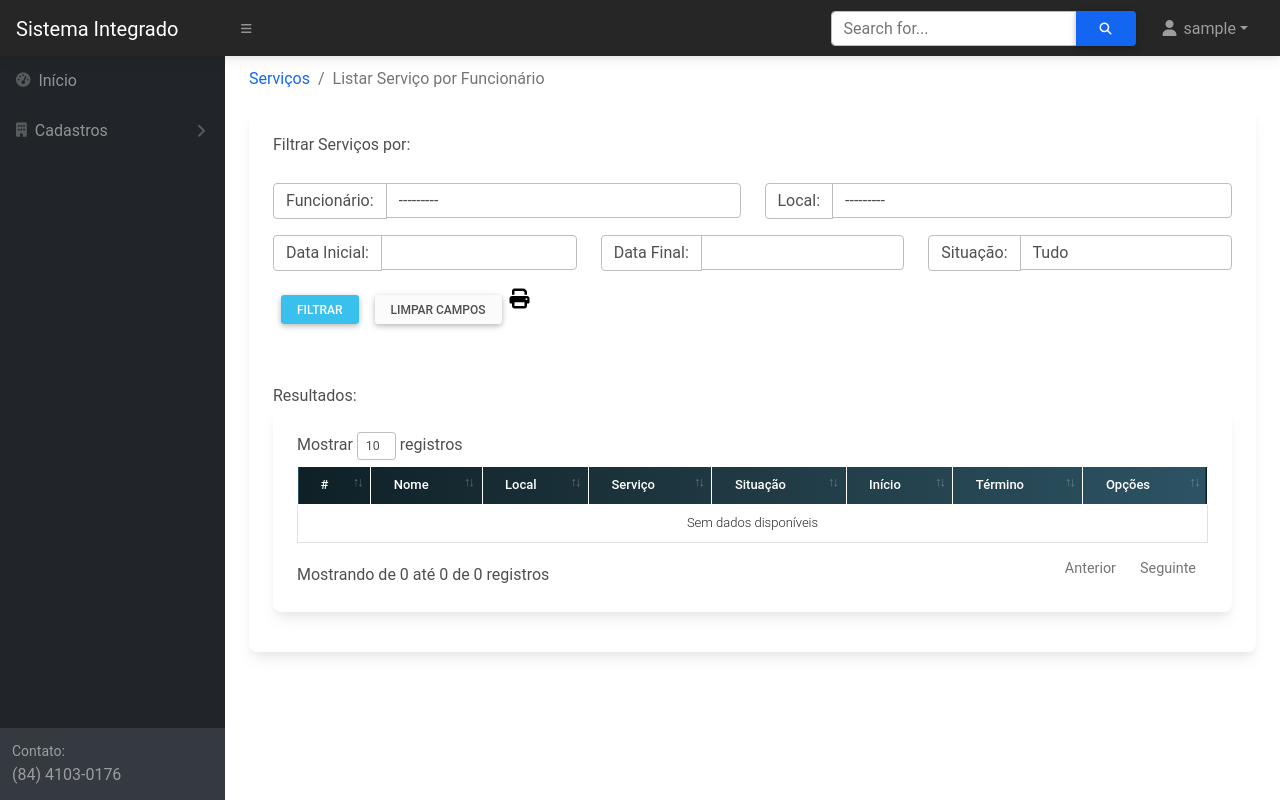
After one commit to endjack/simoERP, a Django app: page /listar-servicos-funcionario/ in a window 1280 px wide. The commit adds this page. Run offline with Django 3.2, Linux system fonts and the light colour scheme; the visitor is signed in with stand-in values (Sample User, id 1); data that the repository does not hold is empty; some libraries are stand-ins or nearby versions.

Commit message:
Add filtrar por Funcionario Serviços

```diff
--- a/servicos/filters.py
+++ b/servicos/filters.py
@@ -24,3 +24,13 @@ class ServicosFilter(django_filters.FilterSet):
     class Meta:
         model = Servico
         fields = ['descricao','data_inicio','situacao','ordem__local',]
+
+
+class ServicosFuncionarioFilter(django_filters.FilterSet):
+    data_inicial = DateFilter(field_name="servico__data_inicio", lookup_expr='gte')
+    data_final = DateFilter(field_name="servico__data_inicio", lookup_expr='lte')
+    situacao = django_filters.TypedChoiceFilter(field_name="servico__situacao", choices = SITUAÇÃO_AND_EMPTY)
+
+    class Meta:
+        model = FuncionarioServico
+        fields = ['funcionario','servico__data_inicio','servico__situacao','servico__ordem__local',]
--- a/servicos/views.py
+++ b/servicos/views.py
@@ -1,4 +1,4 @@
-from servicos.filters import ServicosFilter
+from servicos.filters import ServicosFilter, ServicosFuncionarioFilter
 from django.contrib import messages
 from django.db import IntegrityError
 from django.http.response import HttpResponseRedirect
@@ -341,7 +341,28 @@ class ListServicosView(GroupRequiredMixin, LoginRequiredMixin, ListView):
         cache.set('filter', filter_list, 600)
 
         context["filter"] = filter_list
-        context["query_filter"] = self.request.GET
+
+
+
+        return context
+
+class ListFuncionarioServicosView(GroupRequiredMixin, LoginRequiredMixin, ListView):
+    login_url = reverse_lazy('login')
+    group_required = [u'Administrador', u'Engenharia', u'Encarregado']
+
+
+    model = FuncionarioServico
+    template_name = "servicos/listar-servicos-funcionario.html"
+
+    def get_context_data(self, **kwargs):
+        context = super().get_context_data(**kwargs)
+        objects = FuncionarioServico.objects.all()
+        filter_list = ServicosFuncionarioFilter(self.request.GET, queryset= objects )
+
+        cache.set('filter_funcionarios', filter_list, 600)
+
+        context["filter"] = filter_list
+        # context["query_filter"] = self.request.GET
 
 
         return context
--- a/simo/templates/base.html
+++ b/simo/templates/base.html
@@ -165,6 +165,7 @@
                                 <nav class="sb-sidenav-menu-nested nav">
                                     <a class="nav-link" href="{% url 'inserir-ordem' %}">Inserir</a>
                                     <a class="nav-link" href="{% url 'listar-servicos' %}">Ver Serviços</a>
+                                    <a class="nav-link" href="{% url 'listar-servicos-funcionario' %}">O.S. Funcionários</a>
                                     <a class="nav-link" href="{% url 'listar-ordens' %}">Ver Ordens de Serviço</a>
                                 </nav>
                             </div>
--- /dev/null
+++ b/simo/templates/servicos/listar-servicos-funcionario.html
@@ -0,0 +1,200 @@
+{% extends 'base.html' %}
+{% load widget_tweaks %}
+{% load static %}
+
+{% block styleHead %}
+<style>
+    .dataTables_wrapper .dataTables_filter {
+        float: right;
+        text-align: right;
+        visibility: hidden;
+    }
+</style>
+{% endblock %}
+
+
+{% block breadcrumb %}
+<div class="row">
+    <nav style="--bs-breadcrumb-divider: '>';" aria-label="breadcrumb">
+        <ol class="breadcrumb">
+            <li class="breadcrumb-item"><a href="../">Serviços</a></li>
+            <li class="breadcrumb-item active" aria-current="page">Listar Serviço por Funcionário</li>
+        </ol>
+    </nav>
+</div>
+{% endblock %}
+
+{% block conteudo %}
+
+Filtrar Serviços por: <br><br>
+
+<form method="get" id="form_filtro">
+    {% csrf_token %}
+
+    {% for hidden_field in filter.form.hidden_fields %}
+    {{ hidden_field }}
+    {% endfor %}
+
+
+    <div class="form-group row mb-3">
+        <div class="col-6">
+            <div class="input-group">
+                <div class="input-group-text">Funcionário:</div>
+                {% render_field filter.form.funcionario class="form-control " name="funcionario"%}
+            </div>
+        </div>
+        <div class="col-6">
+            <div class="input-group">
+                <div class="input-group-text">Local:</div>
+                {% render_field filter.form.servico__ordem__local class="form-control " name="servico__ordem__local"%}
+            </div>
+        </div>
+    </div>
+
+    <div class="form-group row mb-3">
+        <div class="col-4">
+            <div class="input-group">
+                <div class="input-group-text">Data Inicial:</div>
+                {% render_field filter.form.data_inicial class="form-control date" name="data_inicial"%}
+            </div>
+        </div>
+
+        <div class="col-4">
+            <div class="input-group">
+                <div class="input-group-text">Data Final:</div>
+                {% render_field filter.form.data_final class="form-control date" name="data_final"%}
+            </div>
+        </div>
+
+        <div class="col-4">
+            <div class="input-group">
+                <div class="input-group-text">Situação:</div>
+                {% render_field filter.form.situacao class="form-control" name="situacao"%}
+            </div>
+        </div>
+
+    </div>
+
+    <div class="d-flex justify-content-start">
+        <input form="form_filtro" class="btn btn-sm btn-info m-2" type="submit" value="Filtrar" />
+        <a class="btn btn-sm btn-light m-2" href="{% url 'listar-servicos' %}">Limpar Campos</a>
+        <a href="{% url 'imprimir-servicos'%}" target="_blank" title="Imprimir Resultados"><span
+                style="color: black;"><i class="fas fa-print fa-lg"></i></span></a>
+    </div>
+
+</form>
+<br><br>
+Resultados: <br>
+<div class="card border-secondary mb-3">
+    <div class="card-body">
+
+        <table class="table table-sm table-bordered dt-responsive tabela-listar" style="font-size:13px">
+            <thead
+                style="border:solid 2px; border-color:white;background: linear-gradient(to right, #0f2027, #203a43, #2c5364); color: white;">
+                <tr>
+                    <th scope="col">#</th>
+                    <th scope="col">Nome</th>
+                    <th scope="col">Local</th>
+                    <th scope="col">Serviço</th>
+                    <th scope="col">Situação</th>
+                    <th scope="col">Início</th>
+                    <th scope="col">Término</th>
+                    <th scope="col">Opções</th>
+                </tr>
+            </thead>
+            <tbody>
+                {% for funcionario in filter.qs %}
+                <tr>
+                    <td>
+                    <div style="width:15px;">{{forloop.counter}}</div>
+                    </td>
+                    <td>{{funcionario.nome}}</td>
+                    <td>{{funcionario.servico.local}}</td>
+                    <td><a href="{% url 'detalhar-servico' funcionario.servico.ordem.pk funcionario.servico.pk %}">{{funcionario.servico.descricao}}</a>
+                    </td>
+                    {% if funcionario.servico.finalizado %}
+                    <td>FINALIZADO</td>
+                    {% else %}
+                    <td>{{funcionario.servico.situacao}}</td>
+                    {% endif %}
+                    <td>{{funcionario.servico.data_inicio | date:"d/m/Y"}}</td>
+                    {% if funcionario.servico.finalizado %}
+                    <td>{{funcionario.servico.data_termino | date:"d/m/Y"}}</td>
+                    {% else %}
+                    <td> - </td>
+                    {% endif %}
+                    <td><a href="{% url 'detalhar-servico' funcionario.servico.ordem.pk funcionario.servico.pk %}"><span style="color:blue">Ver
+                                Detalhes</span></a>
+                    </td>
+                </tr>
+                {% endfor %}
+            </tbody>
+        </table>
+    </div>
+</div>
+
+
+{% endblock%}
+
+{% block jquery %}
+<script src="../static/js/datatables.min.js"></script>
+<script src="{% static 'js/bootstrap-datepicker.min.js' %}"></script>
+<script src="{% static 'js/bootstrap-datepicker.pt-BR.min.js' %}"></script>
+<script src="{% static 'js/jquery.mask.js' %}"></script>
+<script>
+    $(document).ready(function () {
+
+        $('.money').mask('000.000.000.000.000,00', {
+            reverse: true
+        });
+
+        $('.tabela-listar').DataTable({
+            responsive: true,
+            // "bSort": false,
+            "aaSorting": [],
+            "pageLength": 10,
+            "language": {
+
+                "decimal": "",
+                "emptyTable": "Sem dados disponíveis",
+                "info": "Mostrando de _START_ até _END_ de _TOTAL_ registros",
+                "infoEmpty": "Mostrando de 0 até 0 de 0 registros",
+                "infoFiltered": "(filtrado de _MAX_ registros no total)",
+                "infoPostFix": "",
+                "thousands": ",",
+                "lengthMenu": "Mostrar _MENU_ registros",
+                "loadingRecords": "A carregar dados...",
+                "processing": "A processar...",
+                "search": "Procurar:",
+                "zeroRecords": "Não foram encontrados resultados",
+                "paginate": {
+                    "first": "Primeiro",
+                    "last": "Último",
+                    "next": "Seguinte",
+                    "previous": "Anterior"
+                },
+                "aria": {
+                    "sortAscending": ": ordem crescente",
+                    "sortDescending": ": ordem decrescente"
+                }
+            }
+        });
+
+        //DatePicker
+        $(".date").datepicker({
+            format: "dd/mm/yyyy",
+            todayHighlight: true,
+            language: "pt-BR"
+        });
+
+
+
+
+
+
+
+
+
+    });
+</script>
+{% endblock%}
--- a/simo/templates/usuarios/login.html
+++ b/simo/templates/usuarios/login.html
@@ -7,7 +7,7 @@
 <head>
     <meta charset="utf-8">
     <meta name="viewport" content="width=device-width, initial-scale=1">
-    <title>Signin Template · Bootstrap v5.0</title>
+    <title>LOGIN - BRASIL CONSTRUÇÃO</title>
     <link href="{% static 'css/bootstrap.min.css' %}" rel="stylesheet">
     <link href="{% static 'css/styles.css' %}" rel="stylesheet">
     <meta name="theme-color" content="#7952b3">
--- a/simo/urls.py
+++ b/simo/urls.py
@@ -61,6 +61,7 @@ urlpatterns = [
     path('os/<id_ordem>/<pk>/inserir-itens', ItensServicoCreateView.as_view(), name='inserir-itens-servico'),
     path('salvar-ordem-servico/os/<pk>', SalvarServicoView.as_view(), name='salvar-ordem-servico'),
     path('listar-servicos/', ListServicosView.as_view(), name='listar-servicos'),
+    path('listar-servicos-funcionario/', ListFuncionarioServicosView.as_view(), name='listar-servicos-funcionario'),
     path('listar-ordens/', ListOrdensView.as_view(), name='listar-ordens'),
     path('anexar-imagens-servicos/os/<pk>/servico/<int:idServ>', AnexarImagensServicoView.as_view(), name='anexar-imagens-servicos'),
     path('deletar-imagem/os/<id_ordem>/servico/<idServ>/deletar-imagem/<pk>', DeletarImagemServicoView.as_view(), name='deletar-imagem'),
```
Also changed, not shown: servicos/views-BACKUP.py (deleted, +0 -214 lines), simo/settings.py (+4 -40 lines).
